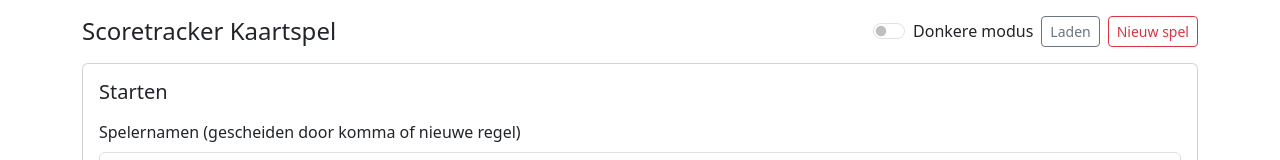
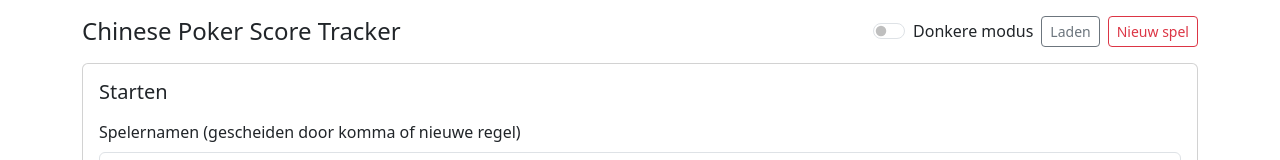
Before and after one commit to freddo256/Chinese-Poker, a plain HTML site: page index.html in a window 1280 px wide. Shown: the top 160 px of the page. Drawn offline with nearby package versions, Linux system fonts and the light colour scheme.

Commit message:
fix: Update Title

```diff
--- a/index.html
+++ b/index.html
@@ -2,7 +2,7 @@
 <html lang="nl" data-bs-theme="light">
 <head>
   <meta charset="utf-8" />
-  <title>Scoretracker Kaartspel</title>
+  <title>Chinese Poker Score Tracker</title>
   <meta name="viewport" content="width=device-width, initial-scale=1" />
   <!-- Bootstrap 5 -->
   <link href="https://cdn.jsdelivr.net/npm/bootstrap@5.3.2/dist/css/bootstrap.min.css" rel="stylesheet">
@@ -14,7 +14,7 @@
 
     <!-- Header -->
     <div class="d-flex flex-wrap justify-content-between align-items-center mb-3 gap-2">
-      <h1 class="h4 mb-0">Scoretracker Kaartspel</h1>
+      <h1 class="h4 mb-0">Chinese Poker Score Tracker</h1>
       <div class="d-flex align-items-center gap-2">
         <div class="form-check form-switch">
           <input class="form-check-input" type="checkbox" id="themeToggle">
```
